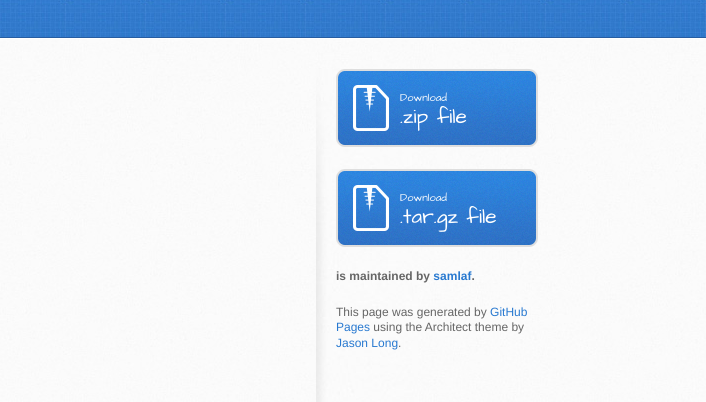
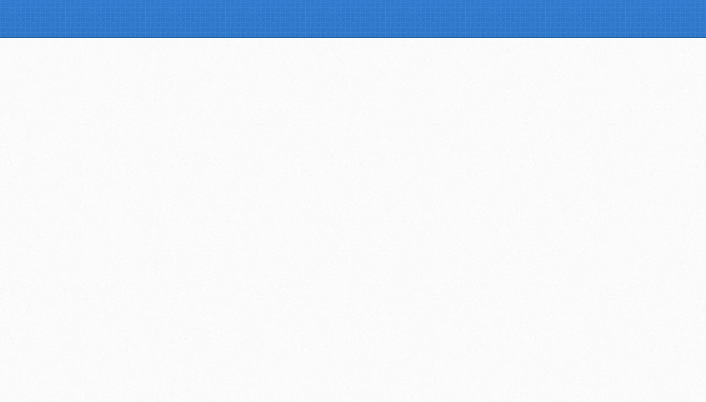
Before and after one commit to samlaf/samsammi, a plain HTML site: page index.html in a window 1280 px wide. Shown: the part 163-565 px from the top of the page, 574-1280 px from the left. Drawn offline with Linux system fonts and the light colour scheme.

Commit message:
Removed the <aside> from index.html

```diff
--- a/index.html
+++ b/index.html
@@ -31,20 +31,7 @@
           <p><img src="https://cloud.githubusercontent.com/assets/9342524/12552675/29d4d974-c3ae-11e5-9cf5-a993884e4568.jpg" alt="love-rabbit"></p>
         </section>
 
-        <aside id="sidebar">
-          <a href="https://github.com/samlaf/samsammi/zipball/master" class="button">
-            <small>Download</small>
-            .zip file
-          </a>
-          <a href="https://github.com/samlaf/samsammi/tarball/master" class="button">
-            <small>Download</small>
-            .tar.gz file
-          </a>
 
-          <p class="repo-owner"><a href="https://github.com/samlaf/samsammi"></a> is maintained by <a href="https://github.com/samlaf">samlaf</a>.</p>
-
-          <p>This page was generated by <a href="https://pages.github.com">GitHub Pages</a> using the Architect theme by <a href="https://twitter.com/jasonlong">Jason Long</a>.</p>
-        </aside>
       </div>
     </div>
 
```
